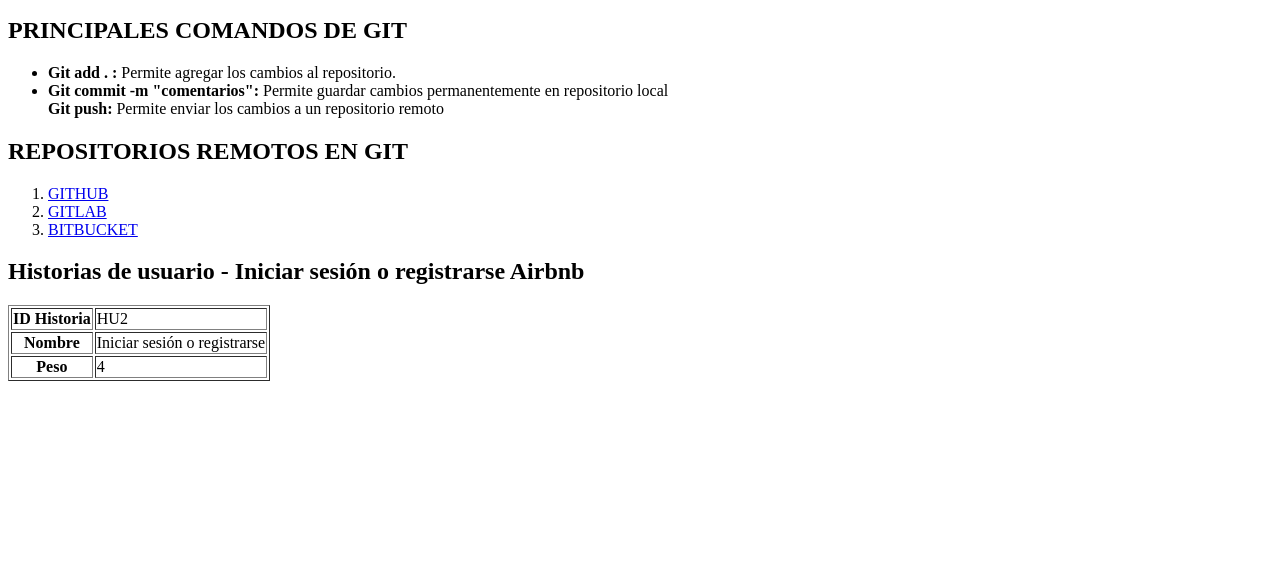
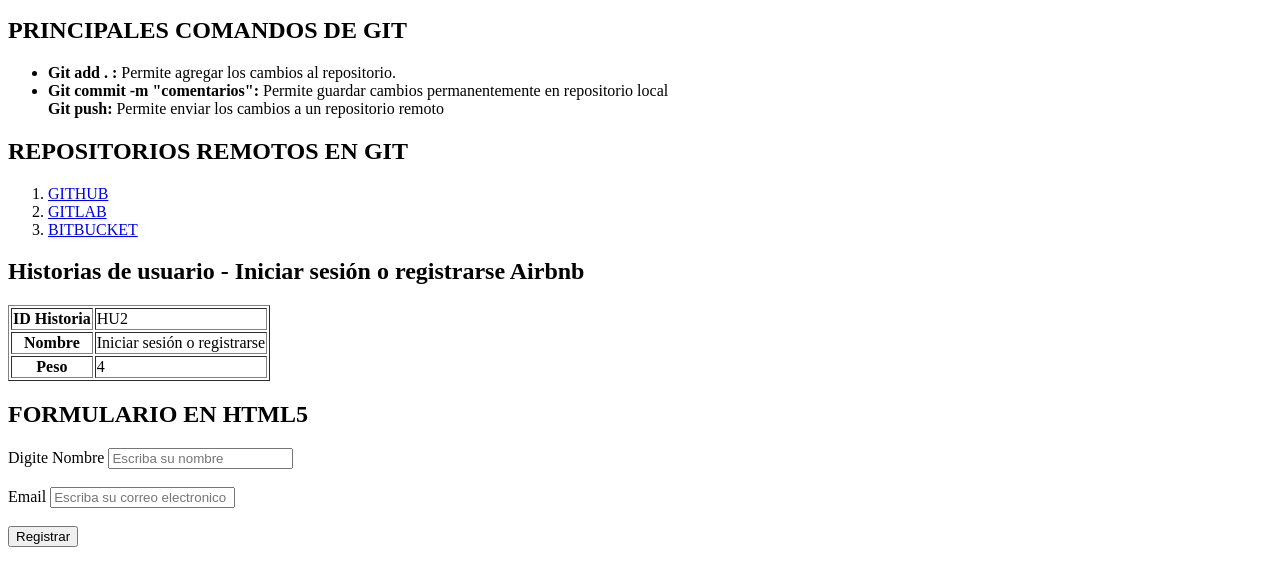
Before and after one commit to jesussilva2017/ADSO_2670687, a plain HTML site: page index.html in a window 1280 px wide. Shown: the part 119-704 px from the top of the page. Drawn offline with Linux system fonts and the light colour scheme.

Commit message:
formulario en html5

```diff
--- a/index.html
+++ b/index.html
@@ -47,5 +47,15 @@
                         <td>4</td>
                     </tr>
                 </table>
+
+                <h2>FORMULARIO EN HTML5</h2>
+
+                <form>
+                    <label for="nombre">Digite Nombre</label>
+                    <input type="text" name="nombre" id="nombre" placeholder="Escriba su nombre" required=""><br><br>
+                    <label for="Email">Email</label>
+                    <input type="email" name="email" id="email" placeholder="Escriba su correo electronico" required=""> <br> <br>
+                    <button value="Registrar">Registrar</button>
+                </form>
             </body>
 </html>
```
